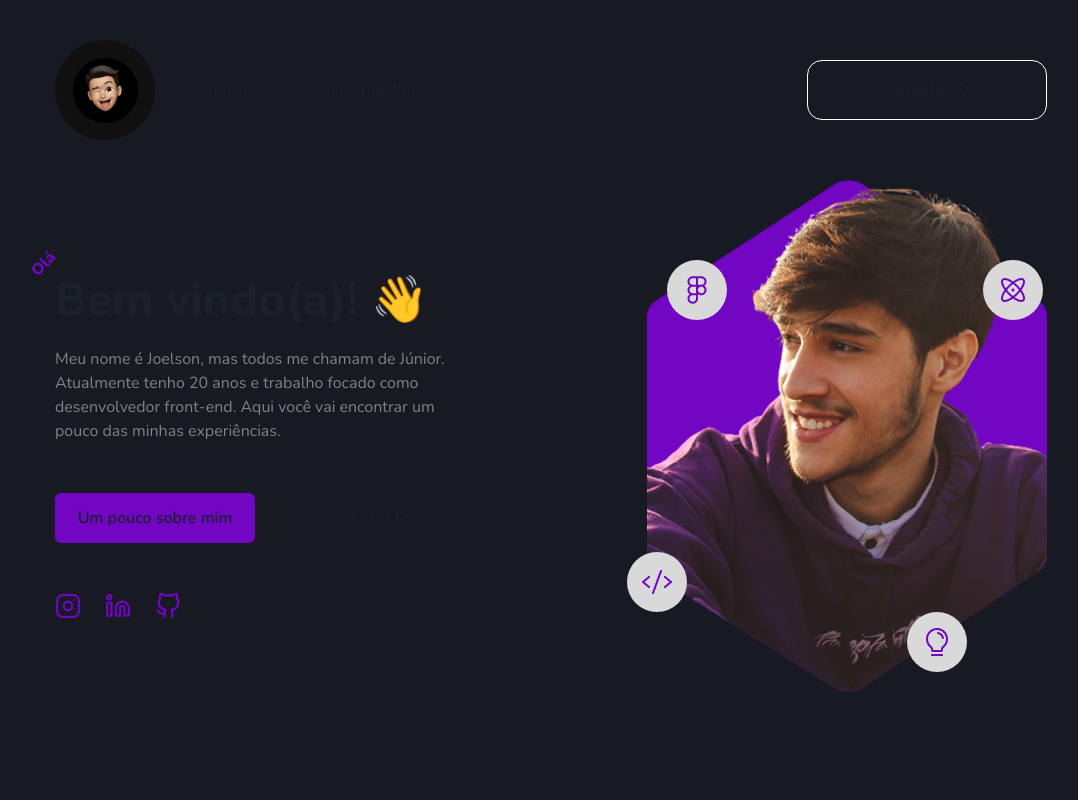
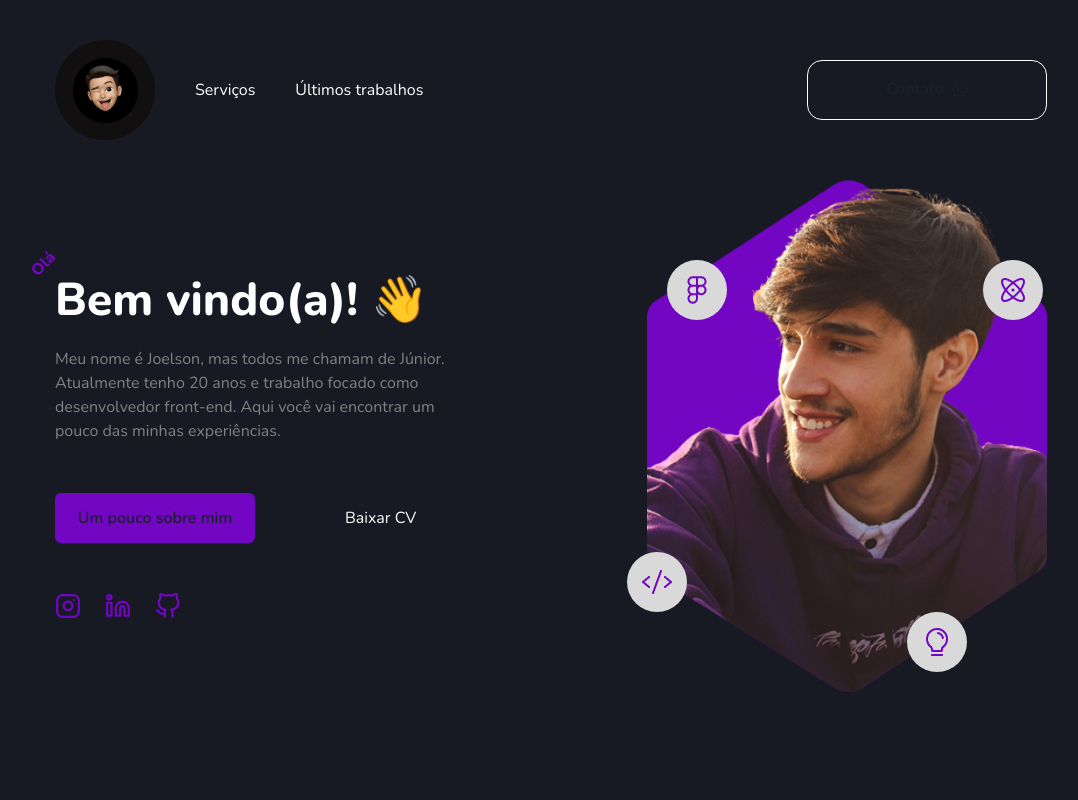
Before and after one commit to jlsnjnr/new-portfolio, a React (Vite) app: page / in a window 1280 px wide. Shown: the top 800 px of the page, without its empty margins (89-1167 px from the left). Built offline with nearby package versions, Linux system fonts and the light colour scheme.

Commit message:
feat: color

```diff
--- a/src/theme.ts
+++ b/src/theme.ts
@@ -18,6 +18,7 @@ export const theme = extendTheme({
       "html, body": {
         // bg: props.colorMode === "dark" ? "gray.900" : "white.50",
         bg: "gray.900",
+        color: "#fff",
         height: "100%",
         fontFamily: "Nunito",
       },
```
